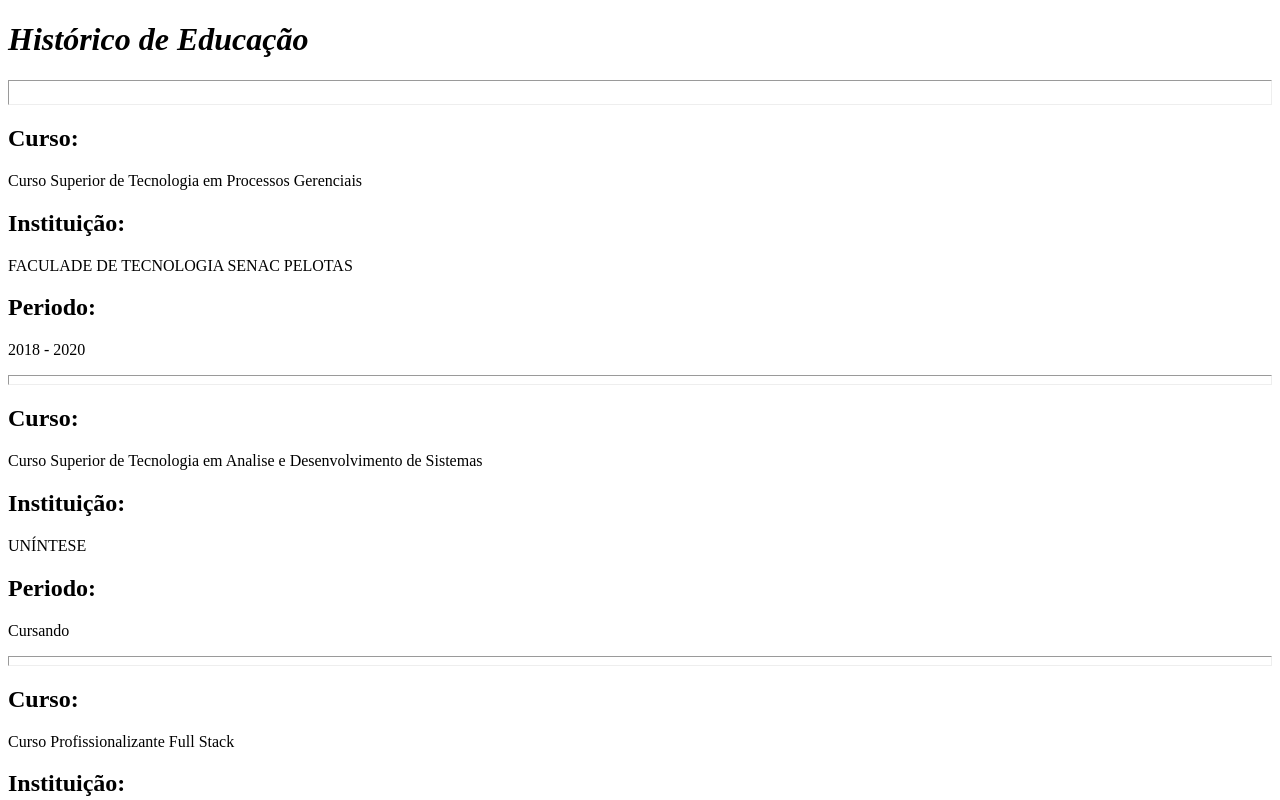
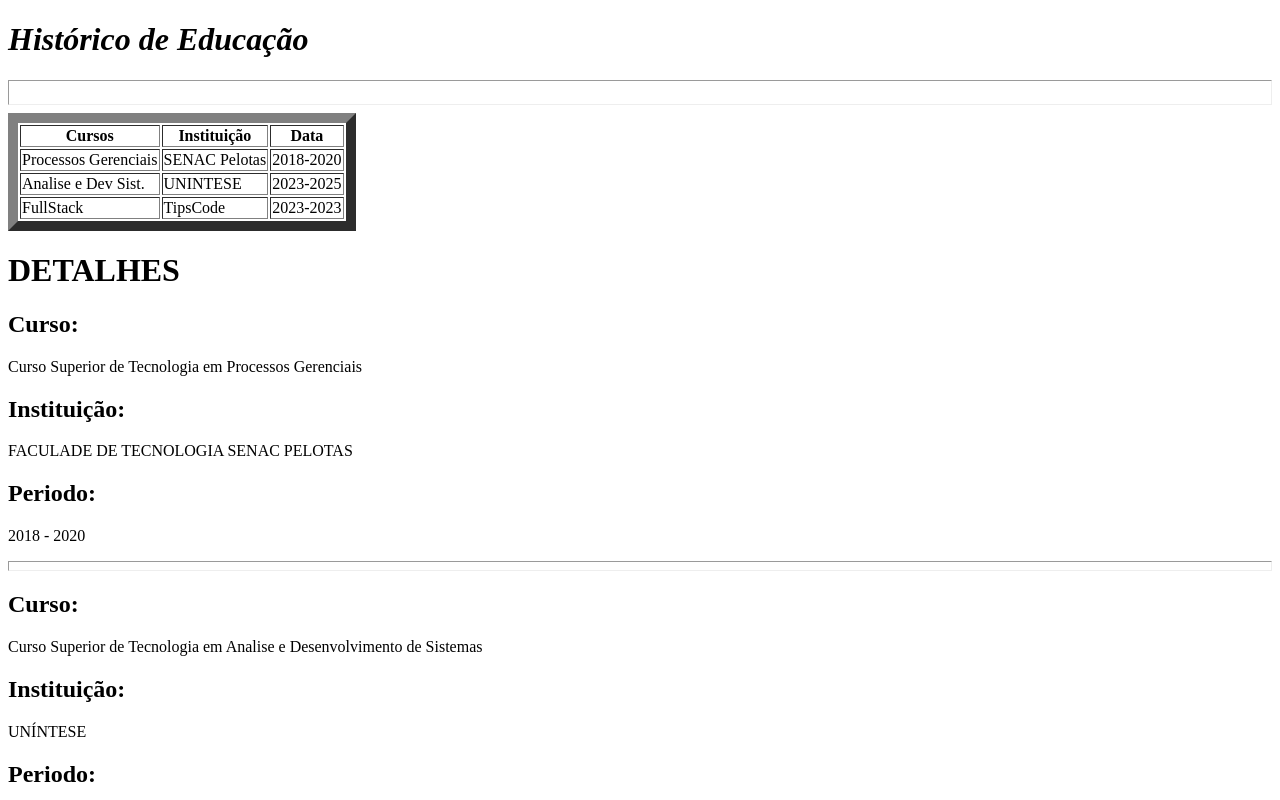
Before and after one commit to lucaslvaz/Bio, a plain HTML site: page Historico de Educação/HistEdu.html in a window 1280 px wide. Shown: the top 800 px of the page. Drawn offline with Linux system fonts and the light colour scheme.

Commit message:
Update hist
Acrecimo de tabelas

```diff
--- a/Historico de Educação/HistEdu.html
+++ b/Historico de Educação/HistEdu.html
@@ -8,6 +8,40 @@
 <body>
     <h1><em><strong>Histórico de Educação</strong></em></h1>
     <hr size="25"></body>
+
+     <table border="10">
+        <thead>
+            <tr>
+                <th>Cursos</th>
+                <th>Instituição</th>
+                <th>Data</th>
+            </tr>
+        </thead>
+
+        <tbody>
+            <tr>
+                <td>Processos Gerenciais</td>
+                <td>SENAC Pelotas</td>
+                <td>2018-2020</td>
+            </tr>
+
+            <tr>
+                <td>Analise e Dev Sist.</td>
+                <td>UNINTESE</td>
+                <td>2023-2025</td>
+            </tr>
+
+            <tr>
+                <td>FullStack</td>
+                <td>TipsCode</td>
+                <td>2023-2023</td>
+            </tr>
+        </tbody>
+
+        </table>
+
+
+        <h1>DETALHES</h1>
         <h2>Curso:</h2>
             <p>Curso Superior de Tecnologia em Processos Gerenciais</p>
 
@@ -45,5 +79,6 @@
 
 
 
+
 </body>
 </html>
```
Also changed, not shown: ExpProf/Exp.html (added, +46 -0 lines).
